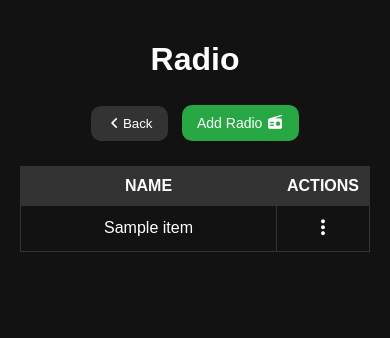
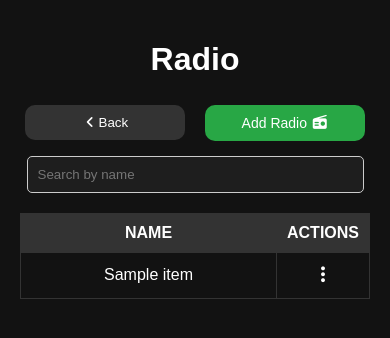
Before and after one commit to csq/mpv-remote, a Flask app: template app/templates/radio/radio.html in a window 390 px wide. Shown: the top 338 px of the page. Run offline with Flask 3, Linux system fonts and the light colour scheme; the template is opened without the code that fills it: most values are stand-ins (such as "Sample title", 1, 10 or a date in 2020); data that the repository does not hold is empty; parts of the project's set-up code (start-up, migrations or seed data) failed here and were passed over; some libraries are stand-ins or nearby versions.

Commit message:
feat: add responsive search controls with table filtering

```diff
--- a/app/static/css/pages/radio/radio.css
+++ b/app/static/css/pages/radio/radio.css
@@ -18,6 +18,29 @@ table td {
     padding: auto;
     border: 1px solid #333;
     text-overflow: ellipsis;
+}
+
+.controls-container {
+    display: flex;
+    justify-content: space-between;
+    align-items: center;
+    gap: 15px;
+    margin-bottom: 20px;
+}
+
+.search-input {
+    max-width: 300px;
+    width: 100%;
+    padding: 10px;
+    border-radius: 5px;
+    border: 1px solid #ccc;
+    margin-bottom: 10px;
+    background-color: #1e1e1e;
+    color: #ffffff;
+}
+
+.btn-back {
+  flex-shrink: 0;
 }
 
 .radio-item {
@@ -85,6 +108,31 @@ table td {
 }
 
 @media (max-width: 768px) {
+    .controls-container {
+        display: grid;
+        grid-template-columns: 1fr 1fr;
+        grid-template-rows: auto auto;
+        gap: 10px;
+    }
+
+    .btn-back {
+        grid-column: 1;
+        grid-row: 1;
+    }
+
+    .search-input {
+        grid-column: 1 / 3;
+        grid-row: 2;
+        max-width: 90%;
+        width: 100%;
+        margin: 0 auto;
+    }
+
+    .btn {
+        grid-column: 2;
+        grid-row: 1;
+    }
+
     .stream-url {
         display: none;
     }
--- a/app/templates/radio/radio.html
+++ b/app/templates/radio/radio.html
@@ -10,8 +10,15 @@
 
 {% block body_content %}
 <h1>Radio</h1>
-<button onclick="go_to_back()"><i class="icon fas fa-angle-left"></i>Back</button>
-<button onclick="redirect_to_add_radio()" class="btn btn-success btn-sm">Add Radio <i class="fas fa-radio"></i></button>
+<div class="controls-container">
+  <button onclick="go_to_back()" class="btn-back">
+    <i class="icon fas fa-angle-left"></i>Back
+  </button>
+  <input class="search-input" type="text" id="searchInput" placeholder="Search by name" oninput="filterTable()">
+  <button onclick="redirect_to_add_radio()" class="btn btn-success btn-sm">
+    Add Radio <i class="fas fa-radio"></i>
+  </button>
+</div>
 <table id="radioTable">
     <thead>
         <tr>
@@ -174,5 +181,25 @@
             });
         });
     });
+
+    /* Filter the table */
+    function filterTable() {
+        const input = document.getElementById('searchInput');
+        const filter = input.value.toUpperCase();
+        const table = document.getElementById('radioTable');
+        const tr = table.getElementsByTagName('tr');
+
+        for (let i = 0; i < tr.length; i++) {
+            const td = tr[i].getElementsByTagName('td')[0];
+            if (td) {
+                const txtValue = td.textContent || td.innerText;
+                if (txtValue.toUpperCase().indexOf(filter) > -1) {
+                    tr[i].style.display = '';
+                } else {
+                    tr[i].style.display = 'none';
+                }
+            }
+        }
+    }
 </script>
 {% endblock %}
```
Also changed, not shown: app/static/css/pages/bookmark/bookmark.css (+48 -0 lines), app/static/css/pages/music.css (+27 -0 lines), app/templates/bookmark/bookmark.html (+29 -2 lines), app/templates/music.html (+26 -1 lines).
